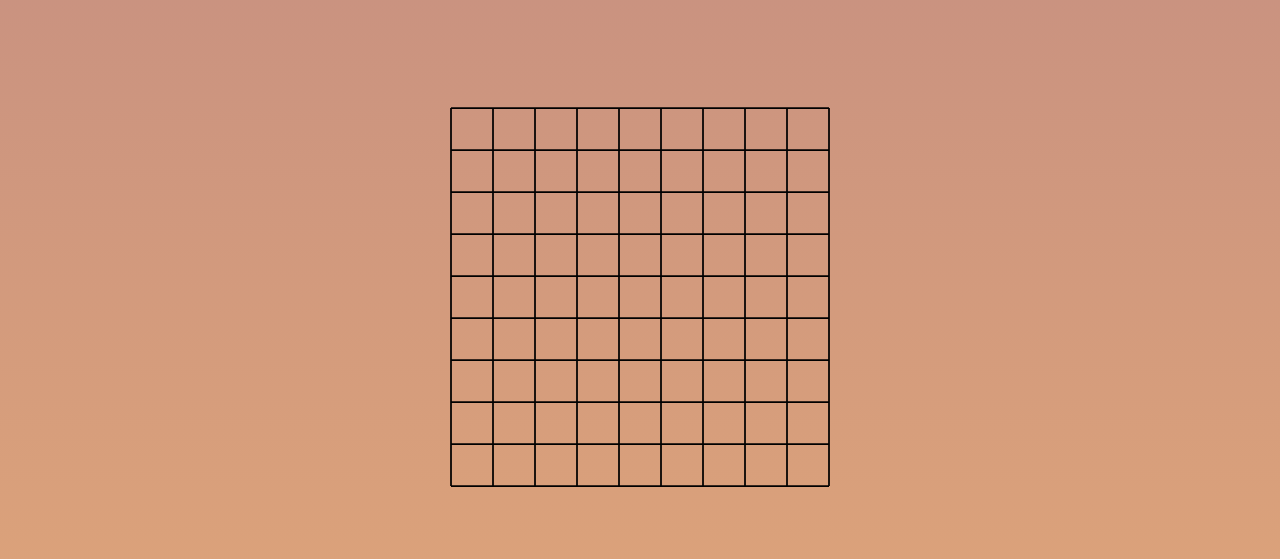
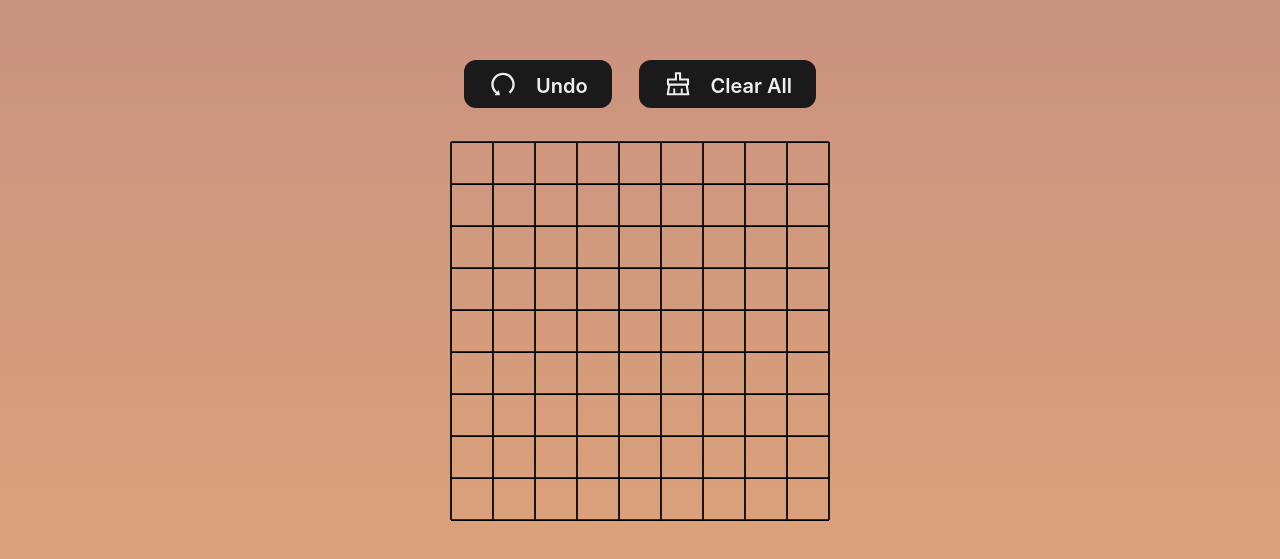
Before and after one commit to rudrOwO/5-in-a-row, a React (Vite) app in the folder front-end/: page / in a window 1280 px wide. Shown: the part 103-662 px from the top of the page. Built offline with nearby package versions, Linux system fonts and the light colour scheme.

Commit message:
Implemented Clear Board Button

```diff
--- a/front-end/src/components/Board.tsx
+++ b/front-end/src/components/Board.tsx
@@ -1,11 +1,14 @@
-import { VStack, HStack, Box } from "@chakra-ui/react";
+import { VStack, HStack, Box, Flex } from "@chakra-ui/react";
 import { useState } from "react";
 import Stone, { stoneSize } from "./Stone";
 import Grid from "./Grid";
+import UndoButton from "./UndoButton";
+import ClearButton from "./ClearButton";
 
 export const boardSize = `${(10 + (10 - 1) / 2) * stoneSize}rem`;
 export const boardDimension = 10;
-export type StoneIndicator = "w" | "b" | "";
+
+type StoneIndicator = "w" | "b" | "";
 
 const Board = () => {
   const [board, setBoard] = useState<StoneIndicator[][]>(() => {
@@ -23,8 +26,18 @@ const Board = () => {
     return filler;
   });
 
+  const [history, setHistory] = useState<{ x: number; y: number }[] | null>(
+    null
+  );
+
+  console.log(board);
+
   return (
     <Box>
+      <Flex justifyContent="space-evenly">
+        <UndoButton setHistory={setHistory} setBoard={setBoard} />
+        <ClearButton setBoard={setBoard} />
+      </Flex>
       <Grid />
       <VStack position="relative" zIndex={2} spacing={`${stoneSize / 2}rem`}>
         {board.map((stoneRow, y) => (
--- /dev/null
+++ b/front-end/src/components/ClearButton.tsx
@@ -0,0 +1,38 @@
+import { Dispatch, SetStateAction, useCallback } from "react";
+import { Button, Text } from "@chakra-ui/react";
+import { AiOutlineClear } from "react-icons/ai";
+
+interface ClearButtonProps {
+  setBoard: Dispatch<SetStateAction<("w" | "b" | "")[][]>>;
+}
+
+const ClearButton = (props: ClearButtonProps) => {
+  const { setBoard } = props;
+  const handleClick = useCallback(() => {
+    setBoard(prevBoard =>
+      prevBoard.map(boardRow => boardRow.map(stoneIndicator => ""))
+    );
+  }, []);
+
+  return (
+    <Button
+      bg="#1A1A1A"
+      colorScheme="blackAlpha"
+      borderRadius="xl"
+      size="lg"
+      mb="5%"
+      _hover={{
+        background: "#1A1A1A",
+      }}
+      leftIcon={<AiOutlineClear fontSize="30px" color="#eeeeee" />}
+      iconSpacing="3px"
+      onClick={handleClick}
+    >
+      <Text fontSize="xl" ml="15px" mt="5px" color="#eeeeee">
+        Clear All
+      </Text>
+    </Button>
+  );
+};
+
+export default ClearButton;
--- a/front-end/src/components/Stone.tsx
+++ b/front-end/src/components/Stone.tsx
@@ -1,6 +1,5 @@
 import { Image } from "@chakra-ui/react";
 import { memo, Dispatch, SetStateAction, useCallback } from "react";
-import { StoneIndicator } from "./Board";
 
 export const stoneSize: number = 1.75;
 
@@ -16,7 +15,7 @@ interface StoneProps {
   };
   color?: "white" | "black";
   opacity?: 0 | 1;
-  setBoard: Dispatch<SetStateAction<StoneIndicator[][]>>;
+  setBoard: Dispatch<SetStateAction<("w" | "b" | "")[][]>>;
 }
 
 let count = 0;
--- /dev/null
+++ b/front-end/src/components/UndoButton.tsx
@@ -0,0 +1,33 @@
+import { Dispatch, SetStateAction } from "react";
+import { Button, Text } from "@chakra-ui/react";
+import { AiOutlineUndo } from "react-icons/ai";
+
+interface UndoButtonProps {
+  setHistory: Dispatch<SetStateAction<{ x: number; y: number }[] | null>>;
+  setBoard: Dispatch<SetStateAction<("w" | "b" | "")[][]>>;
+}
+
+const UndoButton = (props: UndoButtonProps) => {
+  return (
+    <Button
+      bg="#1A1A1A"
+      colorScheme="blackAlpha"
+      borderRadius="xl"
+      size="lg"
+      mb="5%"
+      _hover={{
+        background: "#1A1A1A",
+      }}
+      leftIcon={<AiOutlineUndo fontSize="30px" color="#eeeeee" />}
+      iconSpacing="3px"
+
+      //   onClick={handleClick}
+    >
+      <Text fontSize="xl" ml="15px" mt="5px" color="#eeeeee">
+        Undo
+      </Text>
+    </Button>
+  );
+};
+
+export default UndoButton;
```
